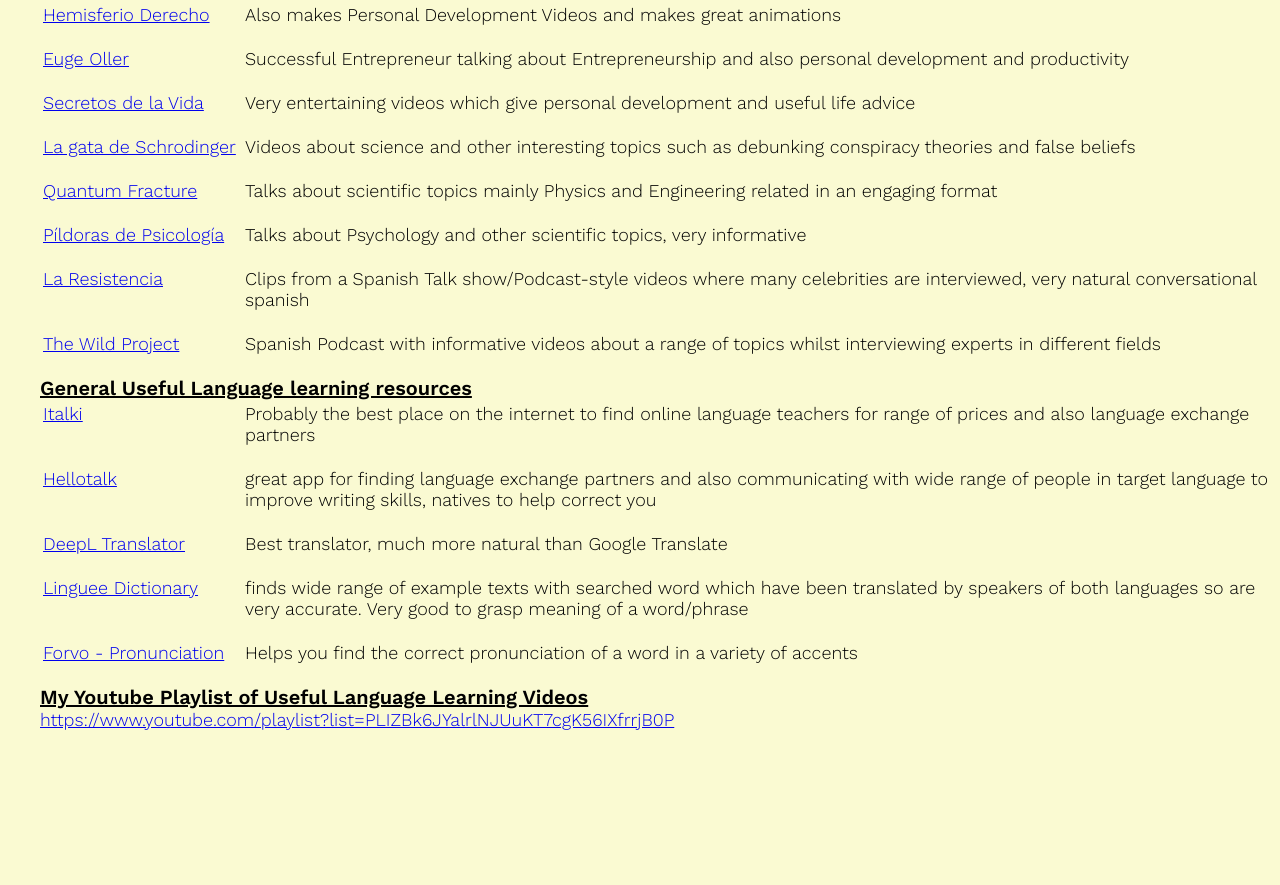
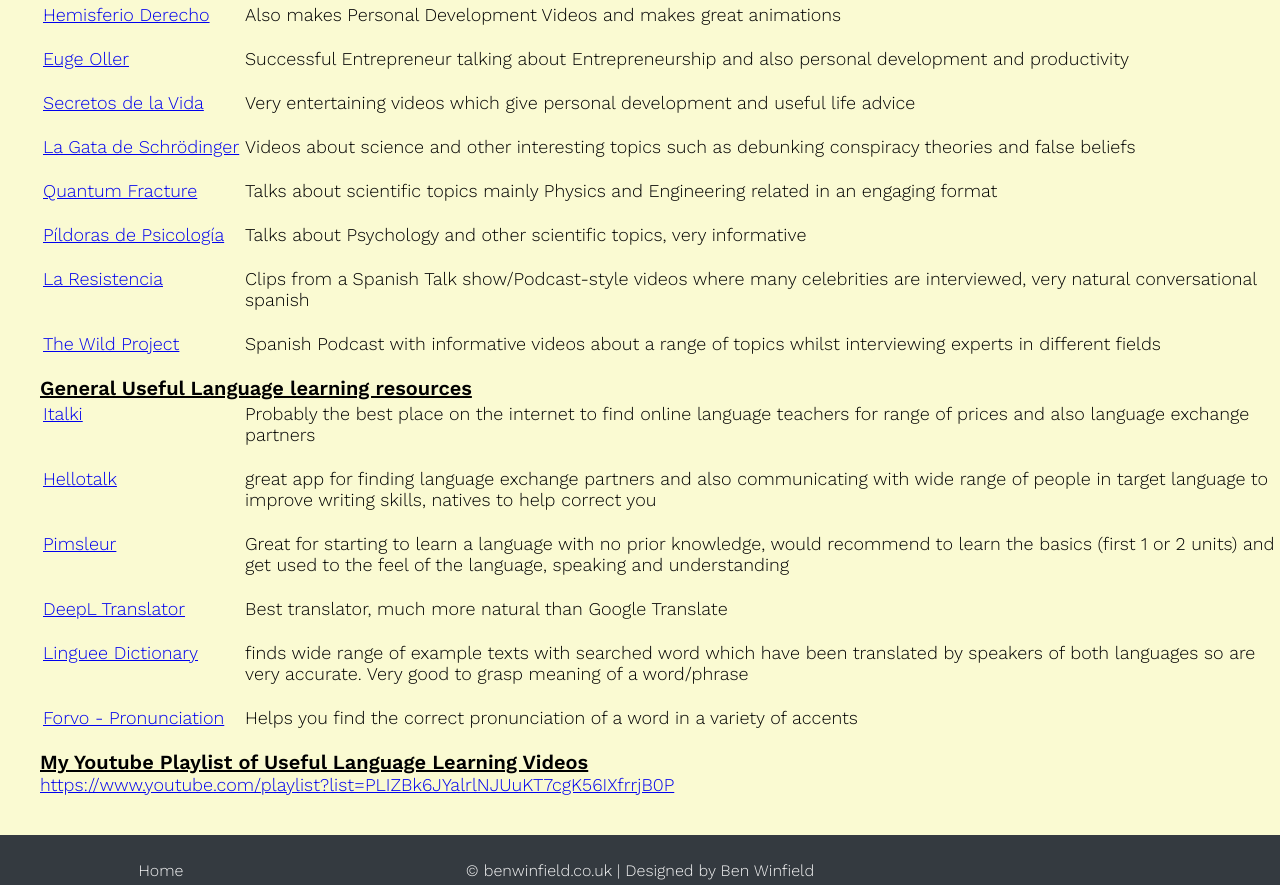
Before and after one commit to ben53515/benw-website, a plain HTML site: page resources/spanish.html in a window 1280 px wide. Shown: the part 1096-1981 px from the top of the page. Before the commit the page ends 1826 px from the top, so only its background shows below. Drawn offline with nearby package versions, Linux system fonts and the light colour scheme.

Commit message:
added footer and updated spanish resources

```diff
--- a/css/sheet.css
+++ b/css/sheet.css
@@ -4,11 +4,12 @@
   box-sizing: border-box;
 }
 
-body {
+html, body {
 	margin: 0;
 	background-color: lightgoldenrodyellow;
 	font-family: 'Work Sans', sans-serif;
-	font-weight: 400;
+  font-weight: 400;
+  height: 100%;
 }
 
 .content {
@@ -16,6 +17,7 @@ body {
   background-size: cover;
   display: grid;
   padding-top:80px;
+  min-height: 100%;
 }
 
 .subtitle {
@@ -45,7 +47,11 @@ body {
   vertical-align: top;
   width:200px;
 }
-/* navigation styles start here */
+
+.block {
+  height: 40px;
+}
+/* navigation bar styles start here */
 
 header {
   margin-top:0px;
@@ -205,3 +211,36 @@ nav a.navi::before {
 nav a.navi:hover::before {
     transform: scale(1,1);
 }
+
+/* footer styles start */
+
+.footer{
+  background-color: #303036;
+  height: 50px;
+  position: relative;
+}
+
+.footer .footer-content {
+  background-color: #343a40;
+  color: whitesmoke;
+  text-align: center;
+  position: absolute;
+  height: 50px;
+  bottom: 0px;
+  left: 0px;
+  padding-top: 20px;
+  width: 100%
+}
+
+.footer .footer-content a {
+  color: whitesmoke;
+  text-decoration: none;
+}
+
+.footer .footer-content .table-col-1, .table-col-3 {
+  width: 25%;
+}
+
+.footer .footer-content .table-col-2 {
+  width: 50%;
+}
--- a/resources/spanish.html
+++ b/resources/spanish.html
@@ -52,7 +52,7 @@
                     <td><p>Great for improving pronunciation, personally haven't tried the course but also provides great tips and some free resources (his sample lessons can be found <a href="https://www.mimicmethod.com/mc-sample-lesson/?utm_source=email&utm_medium=email&utm_campaign=sound_discovery&utm_content=sample_lesson" target="_blank">here</a>)</p></td>
                 </tr>
                 <tr>
-                    <td class="table-link"><a href="https://www.muyinteresante.es/" target="_blank">muyintersante.es</a></td>
+                    <td class="table-link"><a href="https://www.muyinteresante.es/" target="_blank">muyinteresante.es</a></td>
                     <td><p>Great Website with articles on a range of topics for reading practice, aimed at natives so recommend for higher levels</p></td>
                 </tr>
             </table>
@@ -123,7 +123,7 @@
                 </tr>
                 <!-- Science -->
                 <tr>
-                    <td class="table-link"><a href="https://www.youtube.com/channel/UCoXtmmnLCbXDiSo8GxsmOzA" target="_blank">La gata de Schrodinger</a></td>
+                    <td class="table-link"><a href="https://www.youtube.com/channel/UCoXtmmnLCbXDiSo8GxsmOzA" target="_blank">La Gata de Schrödinger</a></td>
                     <td><p>Videos about science and other interesting topics such as debunking conspiracy theories and false beliefs</p></td>
                 </tr>
                 <tr>
@@ -157,6 +157,10 @@
                     <td><p>great app for finding language exchange partners and also communicating with wide range of people in target language to improve writing skills, natives to help correct you</p></td>
                 </tr>
                 <tr>
+                    <td class="table-link"><a href="https://www.pimsleur.com/" target="_blank">Pimsleur</a></td>
+                    <td><p>Great for starting to learn a language with no prior knowledge, would recommend to learn the basics (first 1 or 2 units) and get used to the feel of the language, speaking and understanding</p></td>
+                </tr>
+                <tr>
                     <td class="table-link"><a href="https://www.deepl.com/en/translator" target="_blank">DeepL Translator</a></td>
                     <td><p>Best translator, much more natural than Google Translate</p></td>
                 </tr>
@@ -171,6 +175,19 @@
             </table>
             <h2 class="subtitle">My Youtube Playlist of Useful Language Learning Videos</h2>
             <a class="maintext" href="https://www.youtube.com/playlist?list=PLIZBk6JYalrlNJUuKT7cgK56IXfrrjB0P" target="_blank">https://www.youtube.com/playlist?list=PLIZBk6JYalrlNJUuKT7cgK56IXfrrjB0P</a>
+            <div class="block"></div>
         </div>
+
+        <div class="footer">
+            <table class="footer-content">
+                <tr>
+                  <td class="table-col-1"><a href=".//index.html">Home</a></td>
+                  <td class="table-col-2">&copy; benwinfield.co.uk | Designed by Ben Winfield</td>
+                  <td class="table-col-3"></td>
+                </tr>
+            </table>
+        </div>
+
+
     </body>
 </html>
```
Also changed, not shown: about.html (+10 -0 lines), index.html (+10 -0 lines), resources/english.html (+10 -0 lines), resources/french.html (+10 -0 lines), resources/mandarin.html (+10 -0 lines), tools.html (+10 -0 lines), videos.html (+10 -0 lines).
